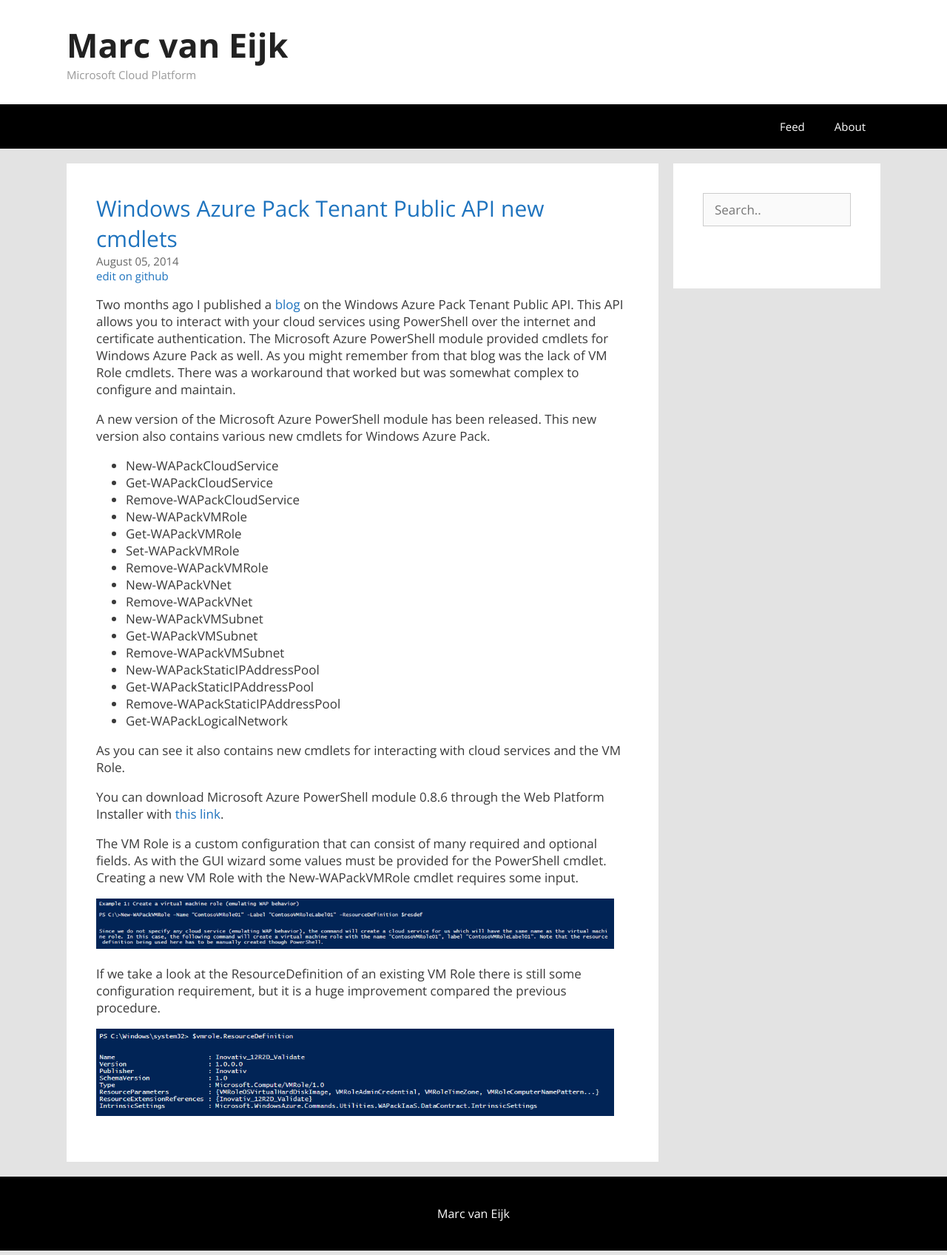
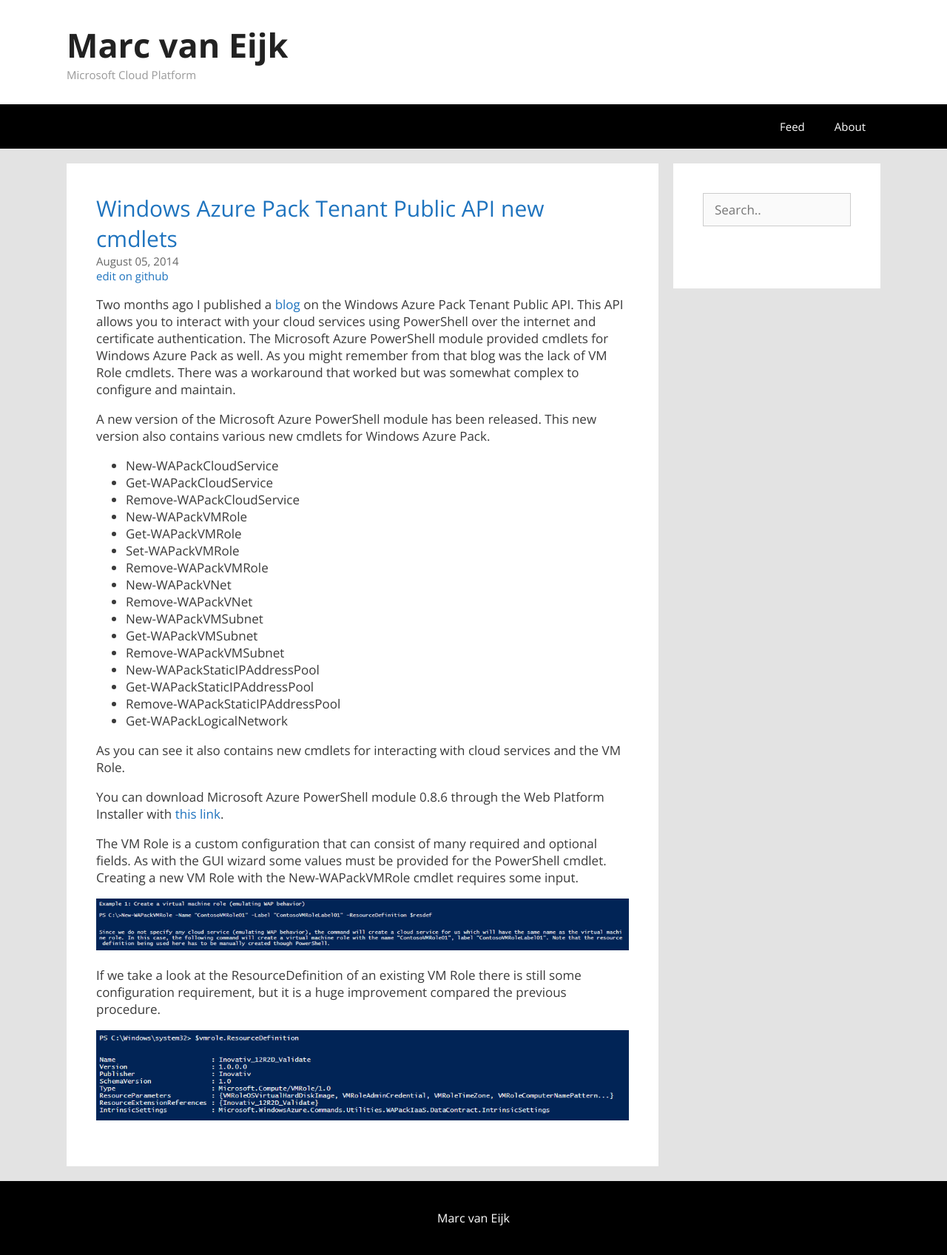
Before and after one commit to marcvaneijk/marcvaneijk.old, a Jekyll site: the page built from _posts/2014-08-05-newapicmdlets.md, in a window 1280 px wide. Shown: the whole page at 74% size. Built offline with Jekyll 4.4.1, drawn with Linux system fonts in a browser that asks for light colours; nearby versions of some CDN libraries.

Commit message:
Update 2014-08-05-newapicmdlets.md

```diff
--- a/_posts/2014-08-05-newapicmdlets.md
+++ b/_posts/2014-08-05-newapicmdlets.md
@@ -32,8 +32,8 @@ You can download Microsoft Azure PowerShell module 0.8.6 through the Web Platfor
 
 The VM Role is a custom configuration that can consist of many required and optional fields. As with the GUI wizard some values must be provided for the PowerShell cmdlet. Creating a new VM Role with the New-WAPackVMRole cmdlet requires some input.
 
-<img src="/images/2014-08-05/01wapcmdlet.png" width="700">
+<img src="/images/2014-08-05/01wapcmdlet.png" width="720">
 
 If we take a look at the ResourceDefinition of an existing VM Role there is still some configuration requirement, but it is a huge improvement compared the previous procedure.
 
-<img src="/images/2014-08-05/02resdef.png" width="700">
+<img src="/images/2014-08-05/02resdef.png" width="720">
```
